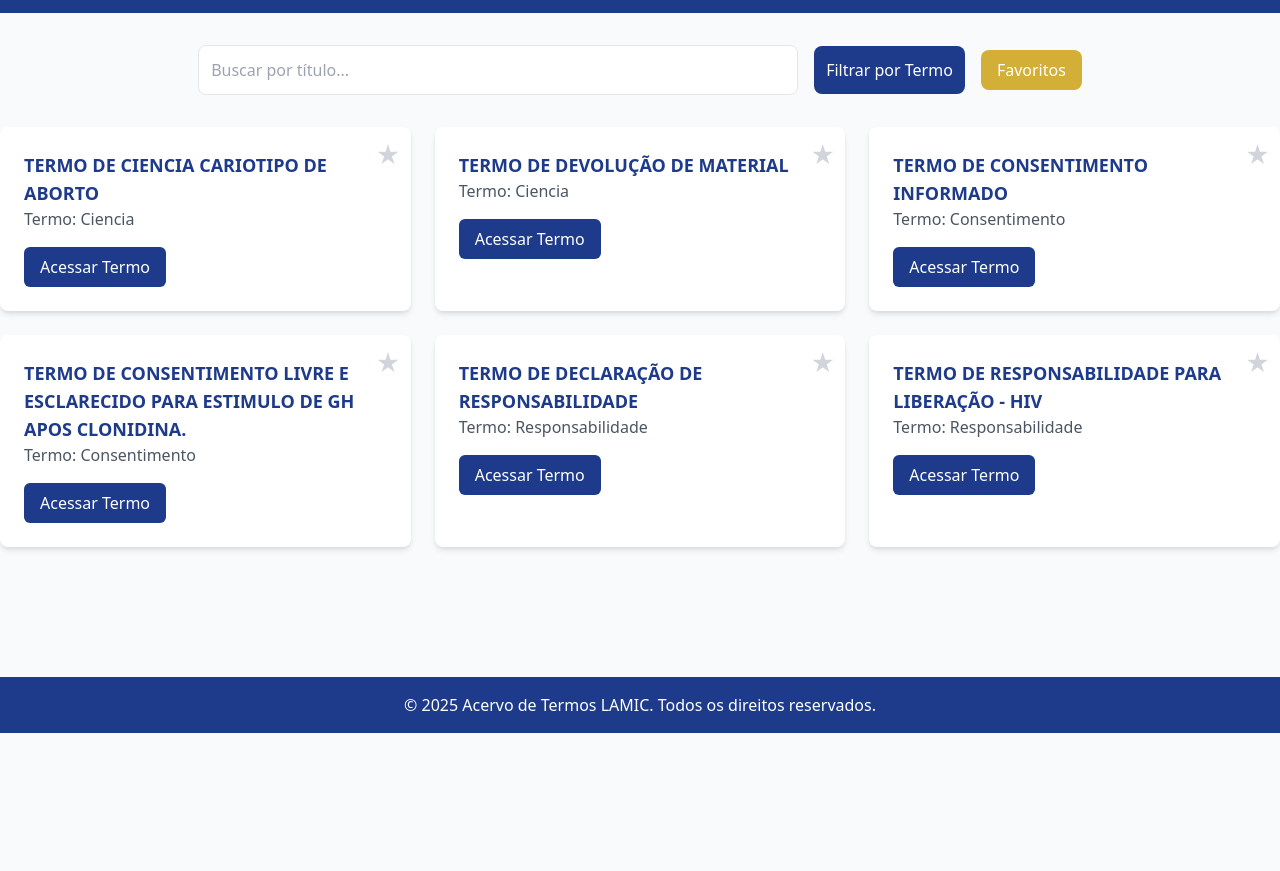
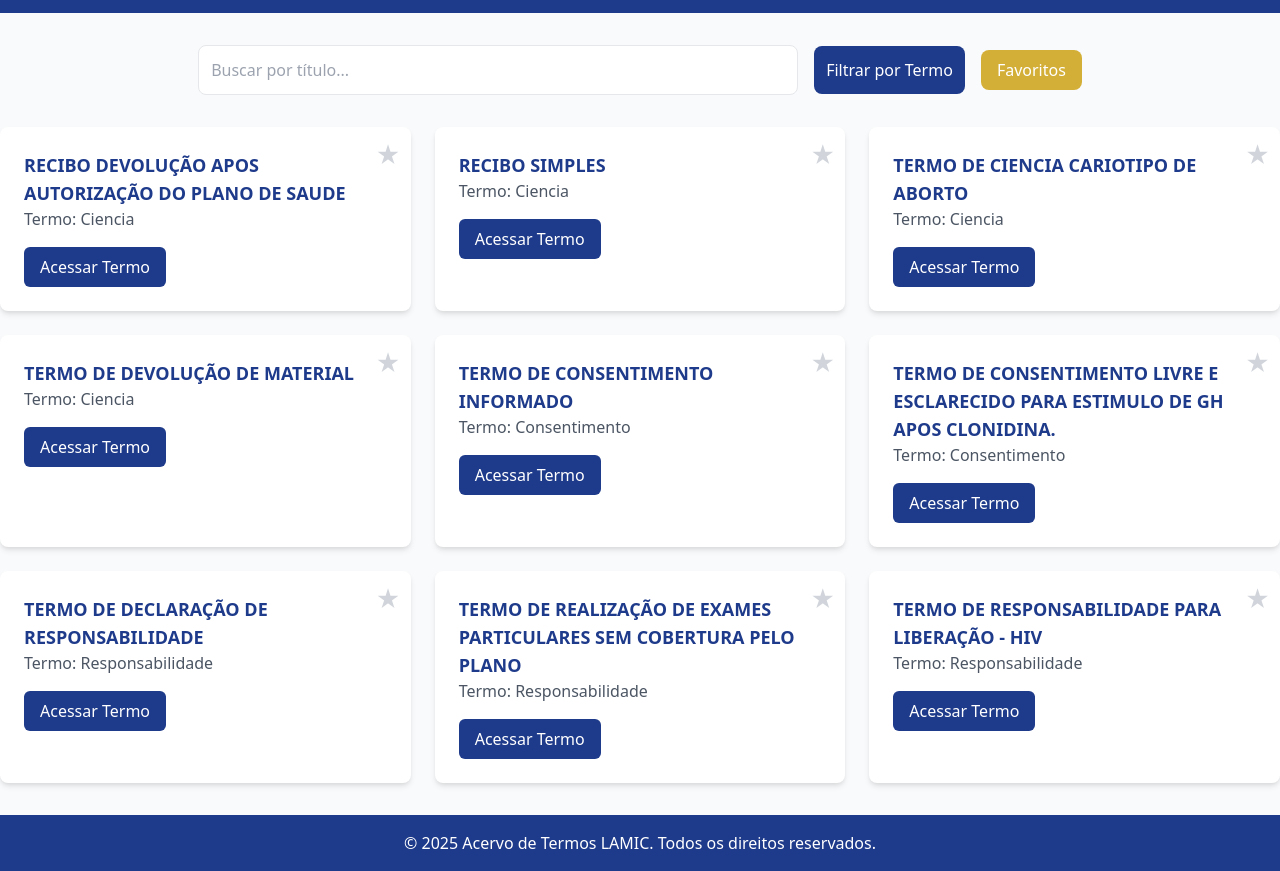
Before and after one commit to LaboratorioLamic/Termos, a plain HTML site: page index.html in a window 1280 px wide. Shown: the part 67-938 px from the top of the page. Before the commit the page ends 800 px from the top, so only its background shows below. Drawn offline with nearby package versions, Linux system fonts and the light colour scheme.

Commit message:
v1.3
Novos termos

```diff
--- a/index.html
+++ b/index.html
@@ -305,6 +305,10 @@
             { title: "TERMO DE DECLARAÇÃO DE RESPONSABILIDADE", sector: "Responsabilidade", link: "https://docs.google.com/document/d/1JdjWKoXKU1VzRbKJBemqH1EbjzOGsTvu/edit?usp=drive_link&ouid=111780347480586113555&rtpof=true&sd=true", forms: [] },
             { title: "TERMO DE DEVOLUÇÃO DE MATERIAL", sector: "Ciencia", link: "https://docs.google.com/document/d/1USt6reDgP980VdWe_vRcVqWJoZuEXJ9O/edit?usp=drive_link&ouid=111780347480586113555&rtpof=true&sd=true", forms: [] },
             { title: "TERMO DE RESPONSABILIDADE PARA LIBERAÇÃO - HIV", sector: "Responsabilidade", link: "https://docs.google.com/document/d/1mUt7IRzl6T8WVDYl8cmpTjFiZuHt4AWt/edit?usp=drive_link&ouid=111780347480586113555&rtpof=true&sd=true", forms: [] },
+            { title: "TERMO DE REALIZAÇÃO DE EXAMES PARTICULARES SEM COBERTURA PELO PLANO", sector: "Responsabilidade", link: "https://docs.google.com/document/d/1ZQM-DeGMI5cHQj_V0z6mdsBGW6-dJymq/edit?usp=drive_link&ouid=111780347480586113555&rtpof=true&sd=true", forms: [] },
+            { title: "RECIBO SIMPLES", sector: "Ciencia", link: "https://docs.google.com/document/d/1jkqyYsCUAIJz9M_ucXRhwKiOGWksFaHA/edit?usp=drive_link&ouid=111780347480586113555&rtpof=true&sd=true", forms: [] },
+            { title: "RECIBO DEVOLUÇÃO APOS AUTORIZAÇÃO DO PLANO DE SAUDE", sector: "Ciencia", link: "https://docs.google.com/document/d/1y4tHljEOAets6aFeikuSKWR_dv7sCotH/edit?usp=drive_link&ouid=111780347480586113555&rtpof=true&sd=true", forms: [] },
+
         ];
 
         // Initialize favorites from localStorage
```
